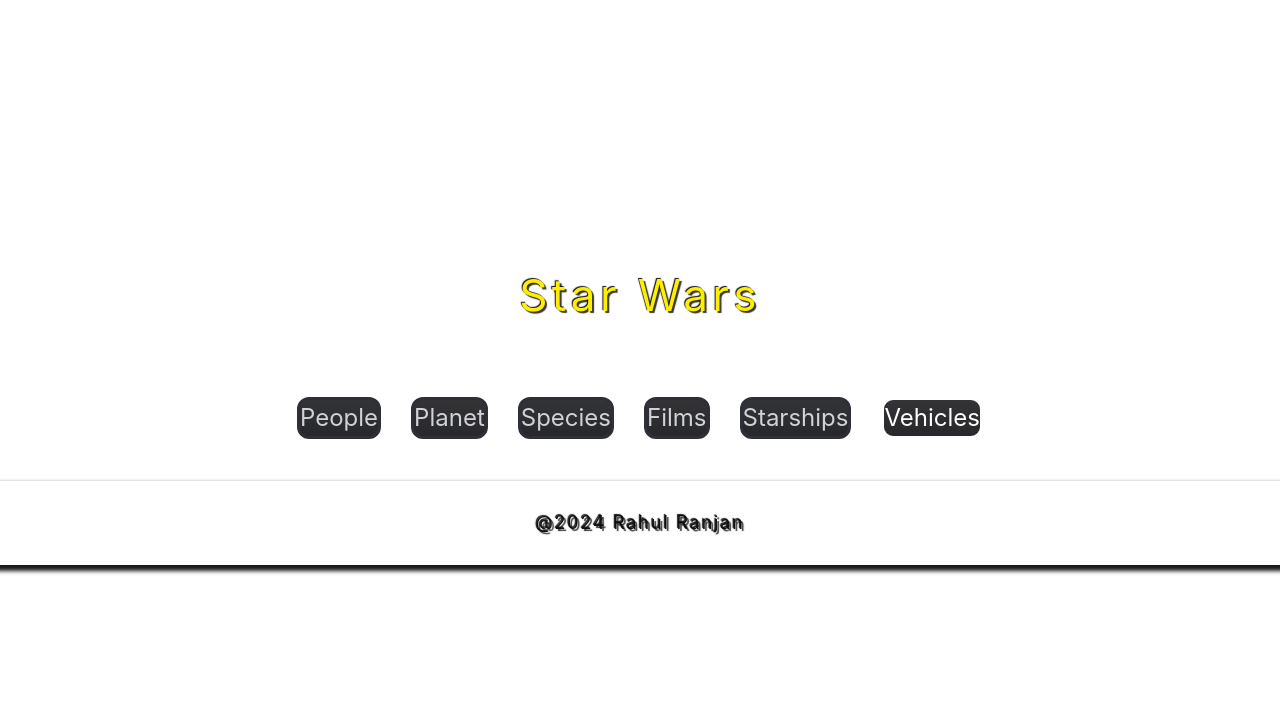
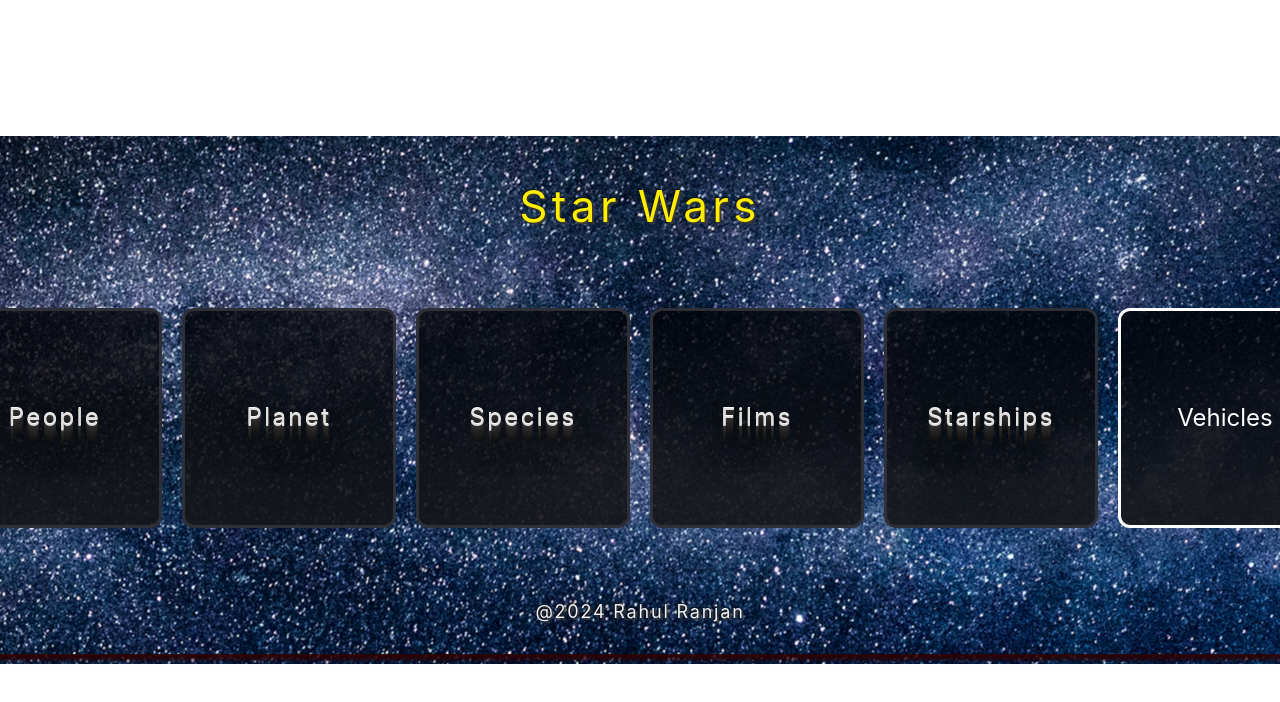
Before and after one commit to youcanbepro/star-wars-proj, a React (Vite) app in the folder star-wars/: page / in a window 1280 px wide. Shown: the top 702 px of the page. Built offline with nearby package versions, Linux system fonts and the light colour scheme.

Commit message:
#background and Tiles

```diff
--- a/star-wars/src/components/Header/Header.module.css
+++ b/star-wars/src/components/Header/Header.module.css
@@ -14,15 +14,13 @@
     margin: 10px;
     font-size: var(--textL);
     color: #ffee00;
-
-
 }
 
 .footer{
     height: var(--FooterHeight);
     font-size: var(--textS);
-    color: #0f0f0f;
-    box-shadow: 2px 4px 4px 2px rgba(0, 0, 0, 0.9);
+    color: #f1f2f5;
+    box-shadow: 2px 4px 4px 2px rgba(46, 2, 2, 0.9);
 }
 
 .labelText{
--- a/star-wars/src/components/Home.module.css
+++ b/star-wars/src/components/Home.module.css
@@ -5,15 +5,17 @@
 flex-direction: column;
 align-items: center;
 justify-content: center;
-
+background-image: url("../assets/starBg.avif");
+background-position: center;
+background-repeat: no-repeat;
 }
 
 .content{
-    background-color: #fff;
     padding: 2rem;
 	display: flex;
 	flex-direction: row;
-	gap: 30px
+	gap: 20px;
+	overflow:hidden;
 }
 
 .card {
--- a/star-wars/src/components/UIElements/TileButton.module.css
+++ b/star-wars/src/components/UIElements/TileButton.module.css
@@ -1,10 +1,7 @@
 .root {
-    width: 508px;
+    width: 208px;
     height: 214px;
     position: relative;
-    width: 100%;
-    height: 100%;
-
     display: flex;
     align-items: center;
     justify-content: center;
@@ -25,10 +22,30 @@
   .name {
     font-size: var(--textM);
     color: #d1d2d5;
-    text-align: center !important;
+    text-align: center ;
+    color: #e0dfdc;
+    letter-spacing: .1em;
+    text-shadow:
+      0 -1px 0 #fff,
+      0 1px 0 #2e2e2e,
+      0 2px 0 #2c2c2c,
+      0 3px 0 #2a2a2a,
+      0 4px 0 #282828,
+      0 5px 0 #262626,
+      0 6px 0 #242424,
+      0 7px 0 #222,
+      0 8px 0 #202020,
+      0 9px 0 #1e1e1e,
+      0 10px 0 #1c1c1c,
+      0 11px 0 #1a1a1a,
+      0 12px 0 #181818,
+      0 13px 0 #161616,
+      0 14px 0 #141414,
+      0 15px 0 #121212,
+      0 22px 30px rgba(0, 0, 0, 0.9);
   }
   .selectedName {
     font-size: var(--textM);
     color: white;
-    text-align: center !important;
+    text-align: center ;
   }
```
Also changed, not shown: star-wars/src/assets/starBg.avif (added).
